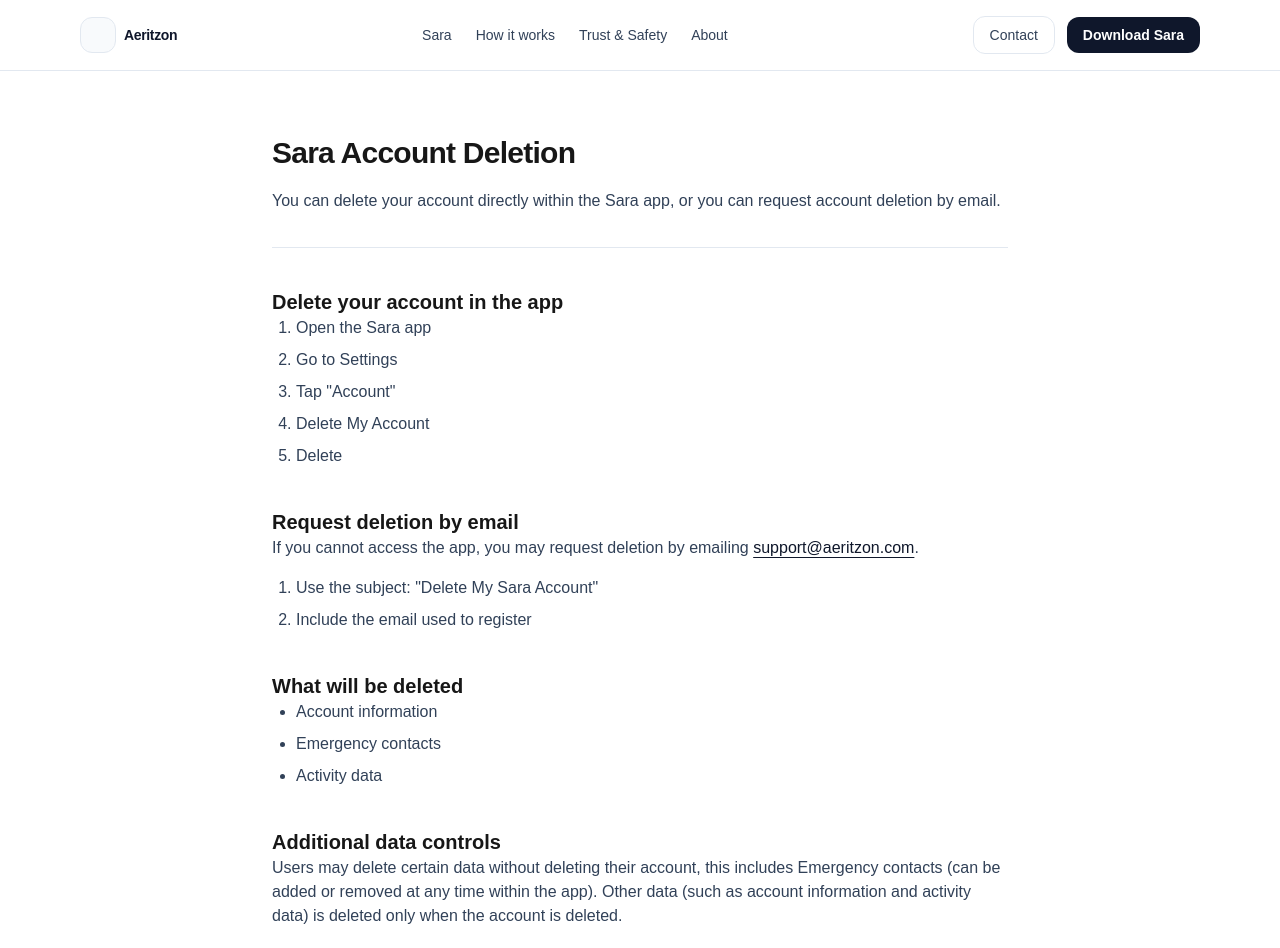
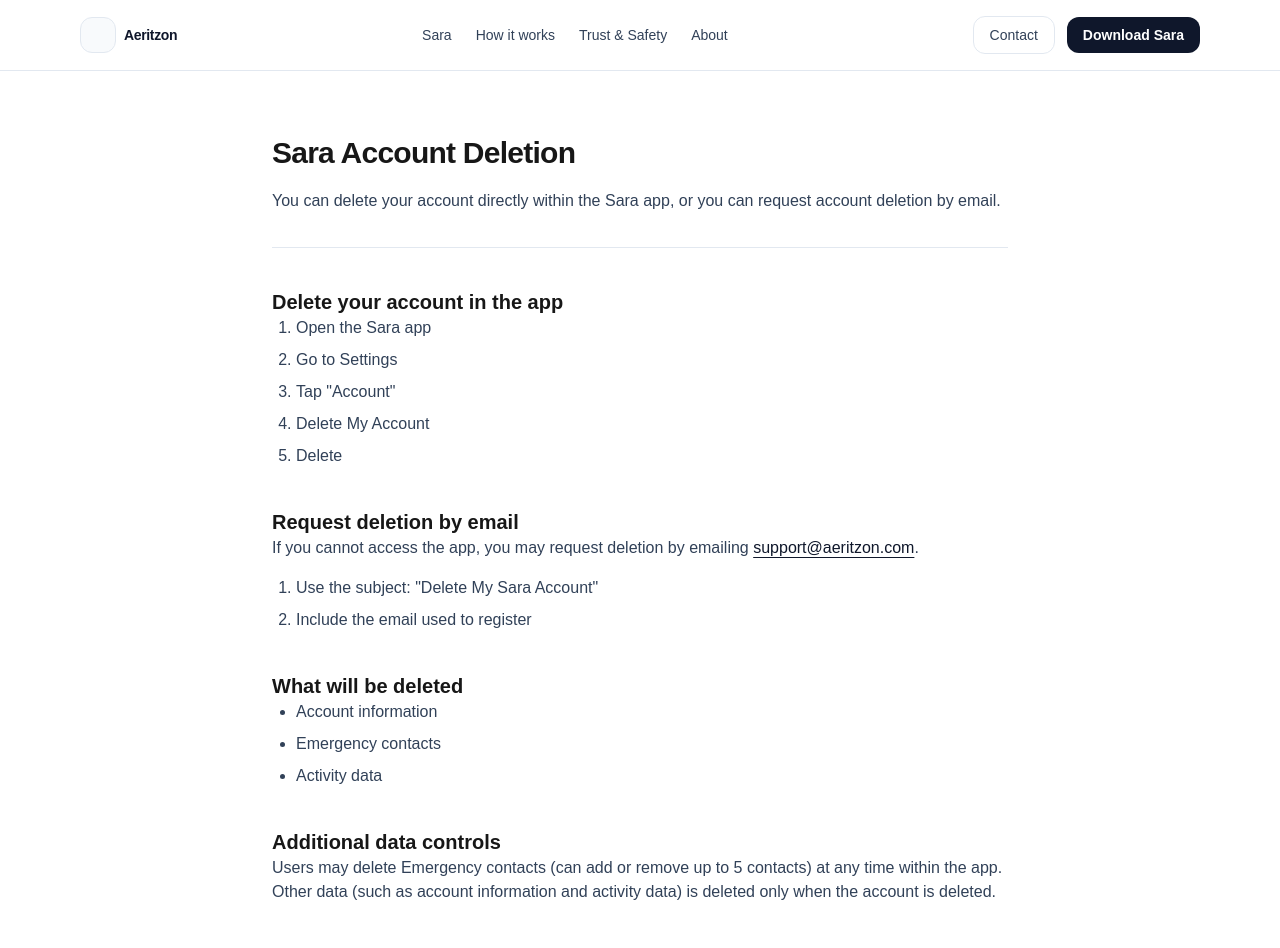
Before and after one commit to Aeritzon-Systems/Aeritzon-Official-Website, a Next.js app: page /account-deletion in a window 1280 px wide. Shown: the top 948 px of the page. Built offline with nearby package versions, Linux system fonts and the light colour scheme; no server answers.

Commit message:
account deletion page updated

```diff
--- a/src/app/account-deletion/page.tsx
+++ b/src/app/account-deletion/page.tsx
@@ -62,9 +62,8 @@
         <section>
           <h2 className="text-xl font-semibold">Additional data controls</h2>
           <p className="text-slate-700">
-            Users may delete certain data without deleting their account, this includes Emergency contacts (can
-            be added or removed at any time within the app). Other data (such as account information and activity
-            data) is deleted only when the account is deleted.
+            Users may delete Emergency contacts (can add or remove up to 5 contacts) at any time within the app.
+            Other data (such as account information and activity data) is deleted only when the account is deleted.
           </p>
         </section>
 
```
